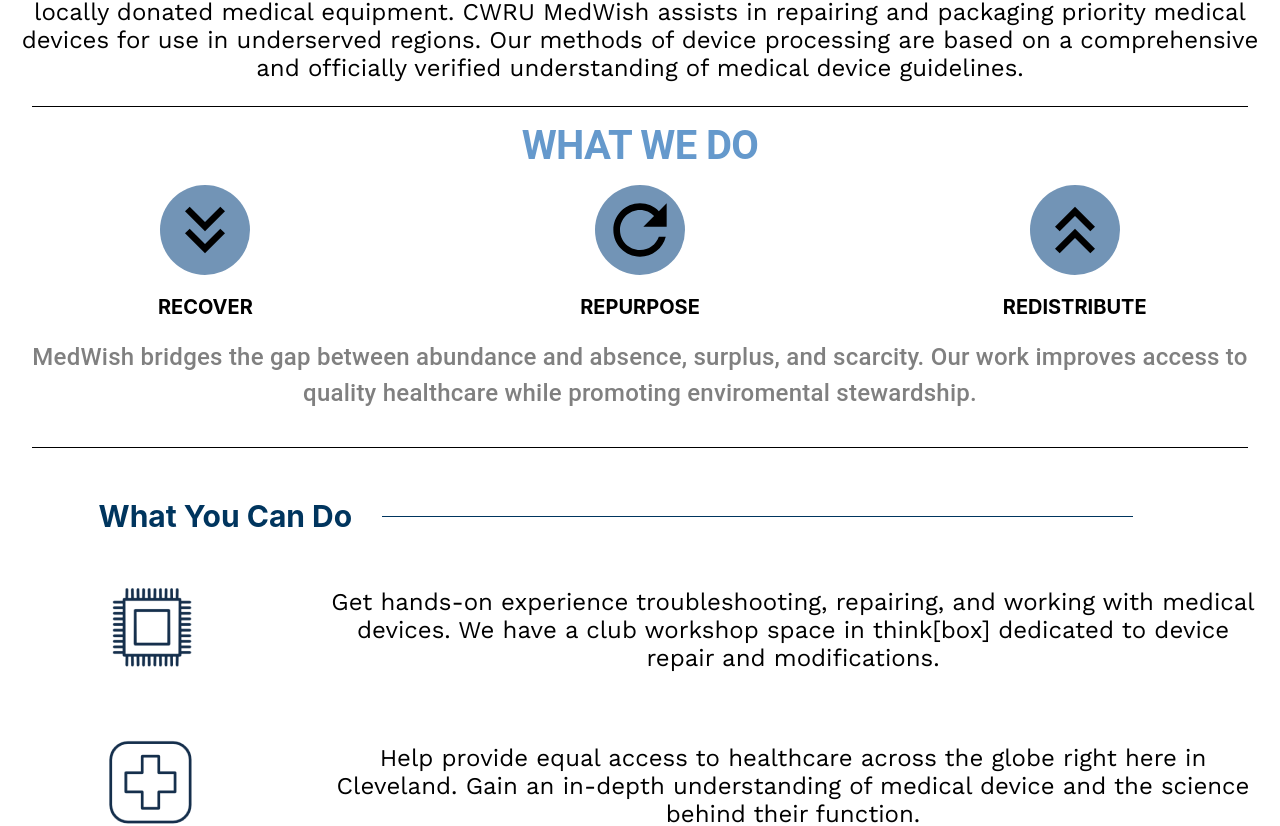
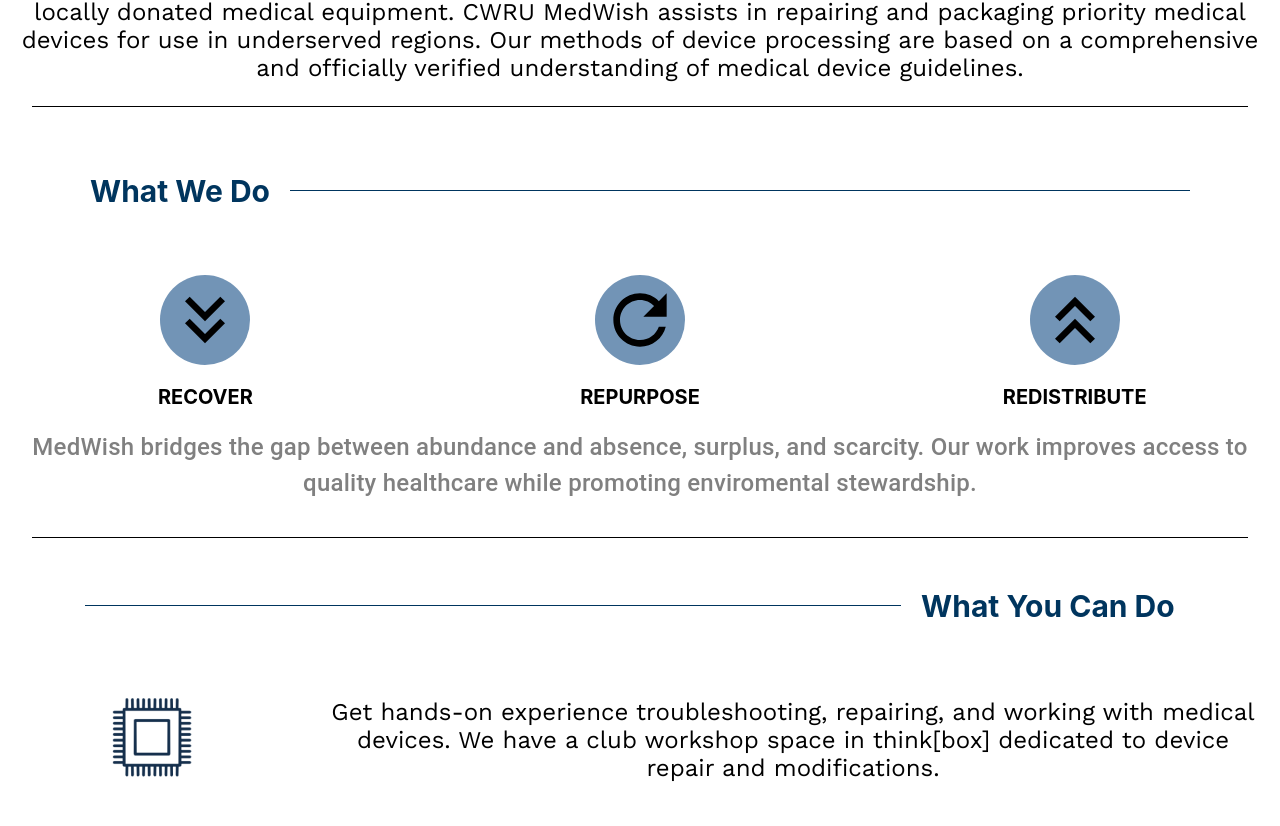
Before and after one commit to roshankern/CWRU-MedWish-Website, a React (Create React App) app: page /about in a window 1280 px wide. Shown: the part 641-1467 px from the top of the page. Built offline with nearby package versions, Linux system fonts and the light colour scheme; the HTML template or start-up script is replaced by a standard one.

Commit message:
finish about

```diff
--- a/src/components/HeaderComponent.js
+++ b/src/components/HeaderComponent.js
@@ -1,22 +1,46 @@
 import React from 'react';
-import "../styles.css";
+
+const styles = {
+    titleGroup: {
+        width: 'calc(100% - 80px)',  // 40px padding on each side
+        display: 'flex',
+        alignItems: 'center',
+        justifyContent: 'center',  // Center the items
+        padding: '0 40px',  // 40px padding on each side
+        margin: '20px auto',
+    },
+    title: {
+        color: '#00355E',
+        fontSize: '30px',
+        fontWeight: 'bold',
+        marginRight: '20px',  // Gap between text and line
+    },
+    titleRight: {
+        marginLeft: '20px',  // Gap between line and text when orientation is 'right'
+    },
+    titleLine: {
+        flex: 0.9,
+        height: '1px',
+        backgroundColor: '#00355E',
+    },
+};
 
 const HeaderComponent = ({ title, orientation }) => {
     return (
-        <div className="grid-title-group">
+        <div style={styles.titleGroup}>
             {orientation === 'left' && (
                 <>
-                    <div className="grid-title">
+                    <div style={styles.title}>
                         <p>{title}</p>
                     </div>
-                    <div className="grid-title-line"></div>
+                    <div style={styles.titleLine}></div>
                 </>
             )}
 
             {orientation === 'right' && (
                 <>
-                    <div className="grid-title-line"></div>
-                    <div className="grid-title">
+                    <div style={styles.titleLine}></div>
+                    <div style={{ ...styles.title, ...styles.titleRight }}>
                         <p>{title}</p>
                     </div>
                 </>
--- a/src/pages/AboutPage/AboutPage.js
+++ b/src/pages/AboutPage/AboutPage.js
@@ -56,9 +56,7 @@
             <div className="spacer-line"> </div>
             <div className="spacer"></div>
 
-            <Typography variant="h1" sx={{ fontWeight: 600, color: '#6599CC' }}>
-                WHAT WE DO
-            </Typography>
+            <HeaderComponent title="What We Do" orientation="left" />
 
 
             <div className="spacer"></div>
@@ -94,7 +92,7 @@
 
             <div className="spacer-line"> </div>
 
-            <HeaderComponent title="What You Can Do" orientation="left" />
+            <HeaderComponent title="What You Can Do" orientation="right" />
 
             <Grid container spacing={3} alignItems="center">
                 <Grid container item xs={12} spacing={3} alignItems="center">
@@ -133,12 +131,7 @@
             <div className="spacer-line"> </div>
             <div className="spacer"></div>
 
-            <div className="grid-title-group">
-                <div className="grid-title-line"></div>
-                <div className="grid-title">
-                    <p>MedWish International</p>
-                </div>
-            </div>
+            <HeaderComponent title="MedWish International" orientation="left" />
 
             {/* Holds the MedWish International Paragraph */}
             <div className="paragraph-text">
--- a/src/styles.css
+++ b/src/styles.css
@@ -3,22 +3,3 @@
     font-size: 24px;
     padding-inline: 20px;
 }
-
-.header-title {
-    color: #00355E;
-    font-size: 40px;
-    font-weight: bold;
-}
-
-.header-title-group {
-    width: 100%;
-    display: flex;
-    align-items: center;
-    margin: 20px auto 0;
-}
-
-.header-title-line {
-    flex: .9;
-    height: 10px;
-    background-color: #00355E;
-}
```
